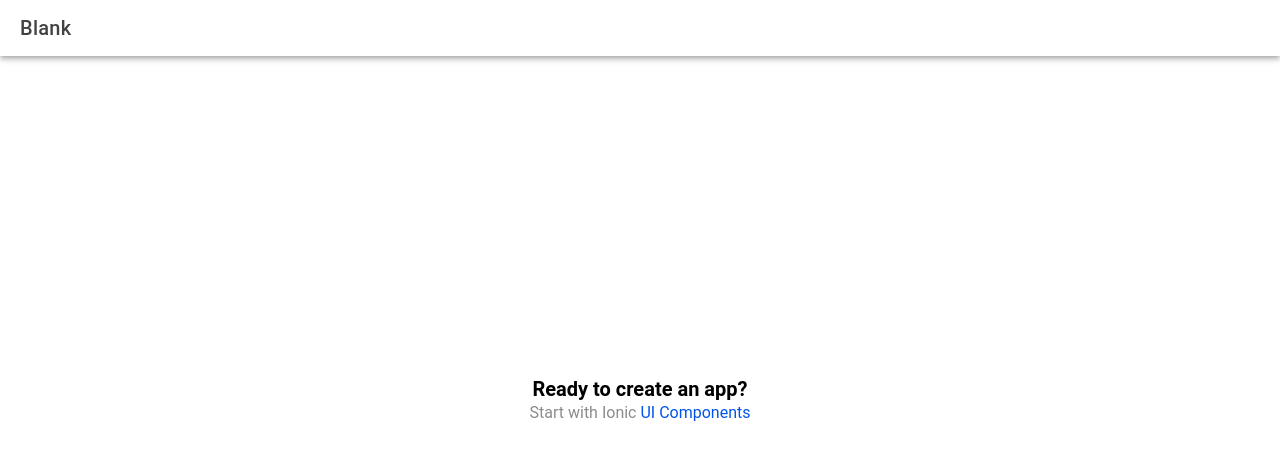
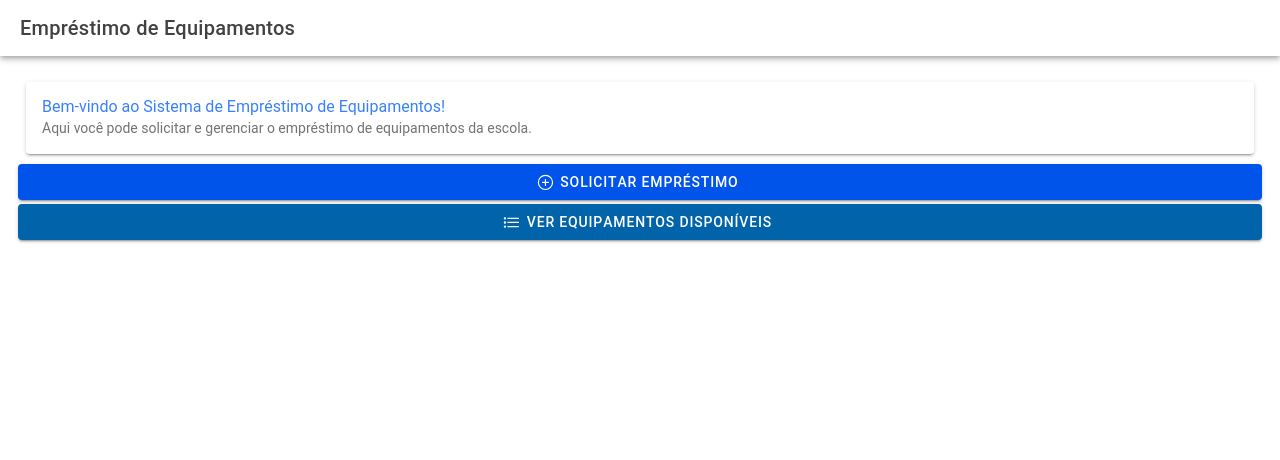
Before and after one commit to PedroPato96/EquipmentLoanSystemTCC2, a React (Vite) app in the folder tcc2/: page /home in a window 1280 px wide. Shown: the top 460 px of the page. Built offline with nearby package versions, Linux system fonts and the light colour scheme.

Commit message:
Alterações e pagina inicial

```diff
--- a/tcc2/src/pages/Home.css
+++ b/tcc2/src/pages/Home.css
@@ -0,0 +1,11 @@
+h2 {
+    color: #3880ff;
+  }
+
+  p {
+    font-size: 16px;
+  }
+
+  IonButton {
+    margin-top: 10px;
+  }
--- a/tcc2/src/pages/Home.tsx
+++ b/tcc2/src/pages/Home.tsx
@@ -1,5 +1,5 @@
-import { IonContent, IonHeader, IonPage, IonTitle, IonToolbar } from '@ionic/react';
-import ExploreContainer from '../components/ExploreContainer';
+import { IonContent, IonHeader, IonPage, IonTitle, IonToolbar, IonButton, IonCard, IonCardContent, IonIcon } from '@ionic/react';
+import { addCircleOutline, listOutline } from 'ionicons/icons';
 import './Home.css';
 
 const Home: React.FC = () => {
@@ -7,16 +7,26 @@ const Home: React.FC = () => {
     <IonPage>
       <IonHeader>
         <IonToolbar>
-          <IonTitle>Blank</IonTitle>
+          <IonTitle>Empréstimo de Equipamentos</IonTitle>
         </IonToolbar>
       </IonHeader>
-      <IonContent fullscreen>
-        <IonHeader collapse="condense">
-          <IonToolbar>
-            <IonTitle size="large">Blank</IonTitle>
-          </IonToolbar>
-        </IonHeader>
-        <ExploreContainer />
+      <IonContent className="ion-padding">
+        <IonCard>
+          <IonCardContent>
+            <h2>Bem-vindo ao Sistema de Empréstimo de Equipamentos!</h2>
+            <p>Aqui você pode solicitar e gerenciar o empréstimo de equipamentos da escola.</p>
+          </IonCardContent>
+        </IonCard>
+
+        <IonButton expand="block" color="primary" routerLink="/solicitar-emprestimo">
+          <IonIcon slot="start" icon={addCircleOutline} />
+          Solicitar Empréstimo
+        </IonButton>
+
+        <IonButton expand="block" color="secondary" routerLink="/equipamentos">
+          <IonIcon slot="start" icon={listOutline} />
+          Ver Equipamentos Disponíveis
+        </IonButton>
       </IonContent>
     </IonPage>
   );
```
Also changed, not shown: tcc2/ionic.config.json (+3 -4 lines), tcc2/src/App.tsx (+12 -0 lines), 1 other file (tests, documents, lock files or other folders).
